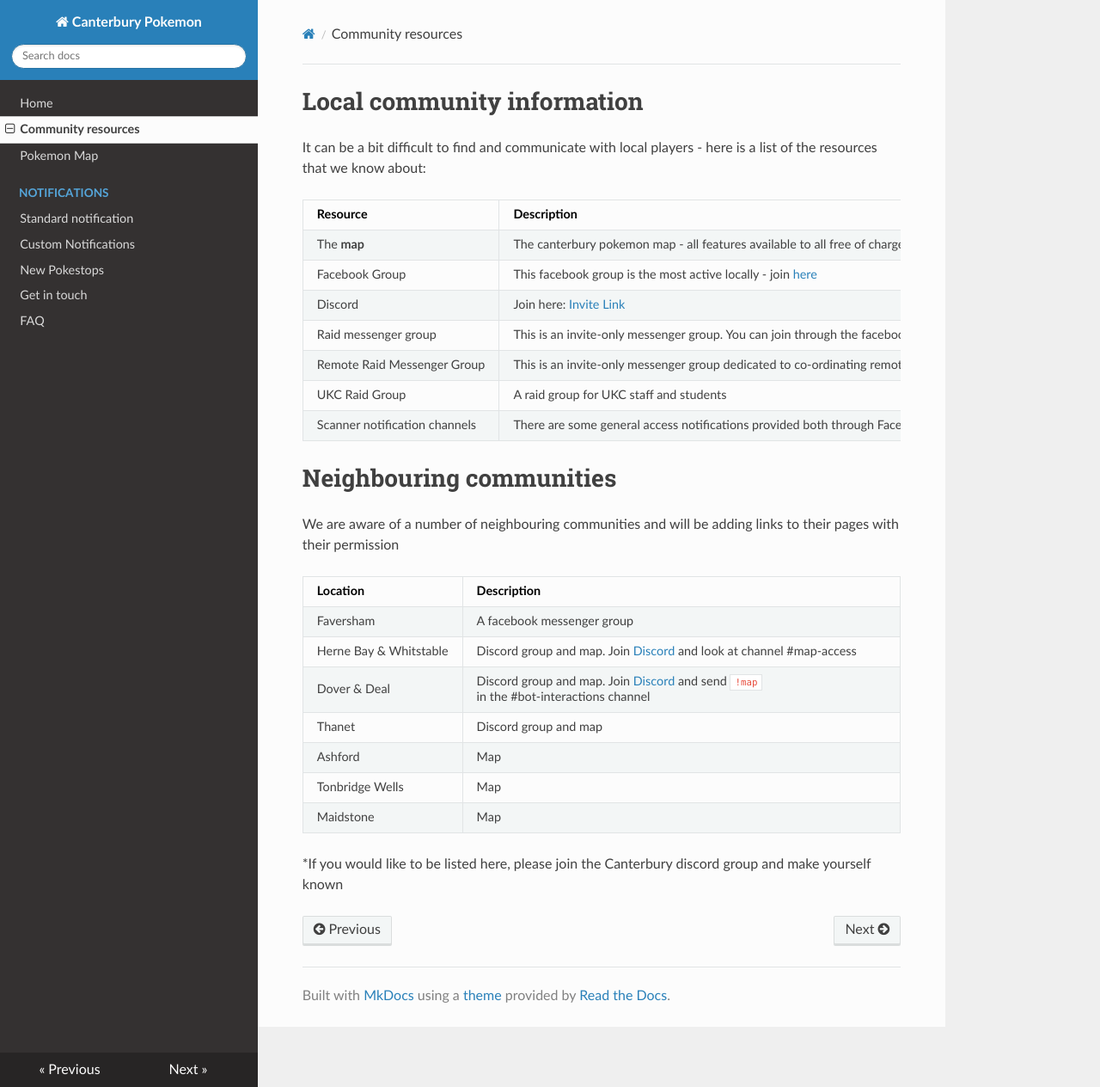
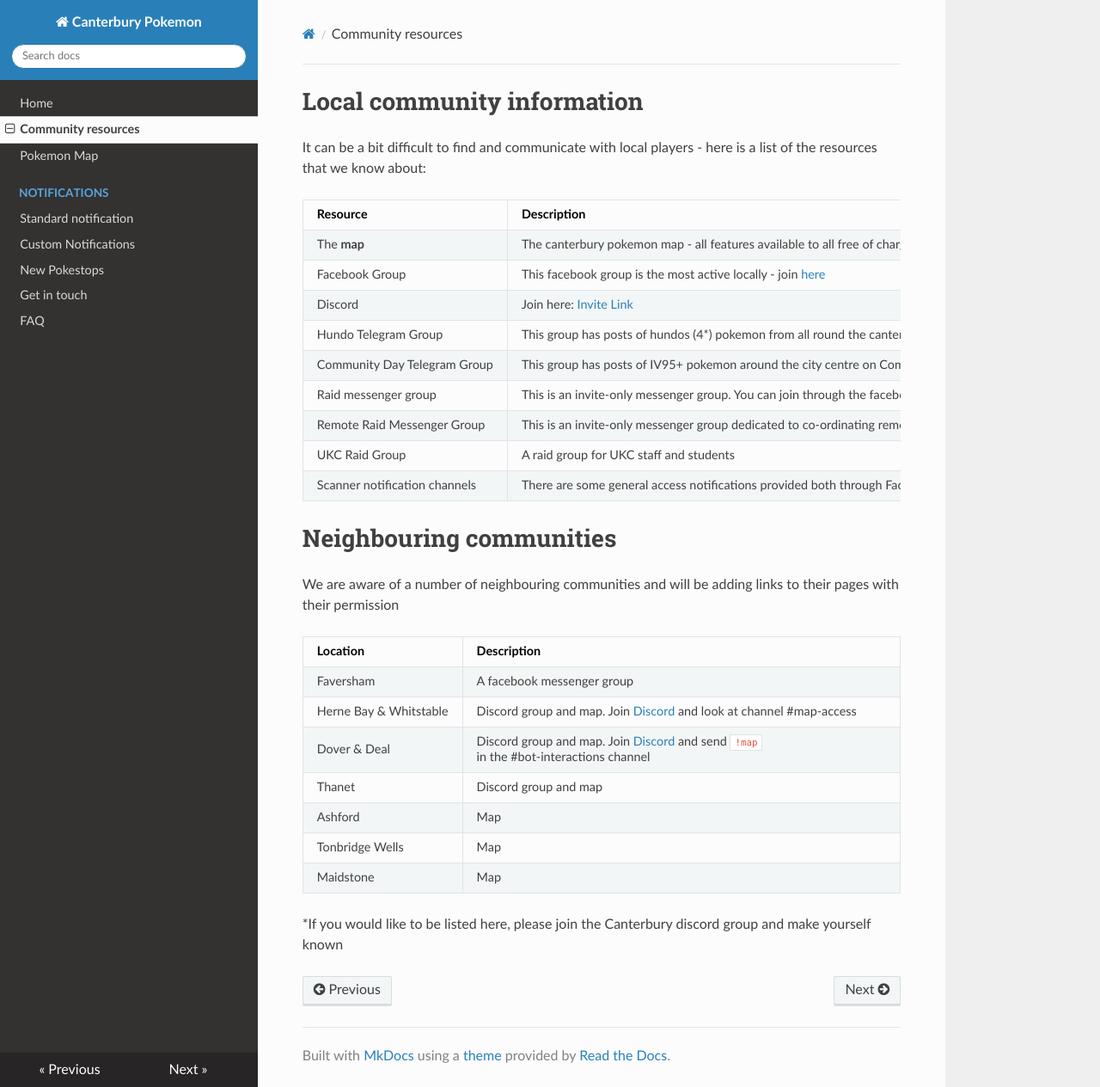
Before and after one commit to jfberry/CanterburyPokemon, an MkDocs documentation site: the page built from docs/community.md, in a window 1280 px wide and 1264 px high. Shown: the whole window at 86% size. Built offline with MkDocs 1.6.1, drawn with Linux system fonts in a browser that asks for light colours; nearby versions of some CDN libraries.

Commit message:
Telegram links

```diff
--- a/docs/community.md
+++ b/docs/community.md
@@ -7,6 +7,8 @@ Resource | Description
 The **map** | The canterbury pokemon map - all features available to all free of charge [here](https://canterburypokemon.com)
 Facebook Group | This facebook group is the most active locally - join [here](https://www.facebook.com/groups/957597921018096)
 Discord | Join here: [Invite Link](https://discord.com/invite/hgtsx5r)
+Hundo Telegram Group | This group has posts of hundos (4*) pokemon from all round the canterbury area. Join here: [Invite Link](https://t.me/joinchat/UAoiRyxegqDDrRq_)
+Community Day Telegram Group | This group has posts of IV95+ pokemon around the city centre on Community day. Join here: [Invite Link](https://t.me/joinchat/VmUujyIawLLBWxL7)
 Raid messenger group | This is an invite-only messenger group. You can join through the facebook page or ask on discord
 Remote Raid Messenger Group | This is an invite-only messenger group dedicated to co-ordinating remote raids.  You can join through the facebook page or ask on discord
 UKC Raid Group | A raid group for UKC staff and students
```
